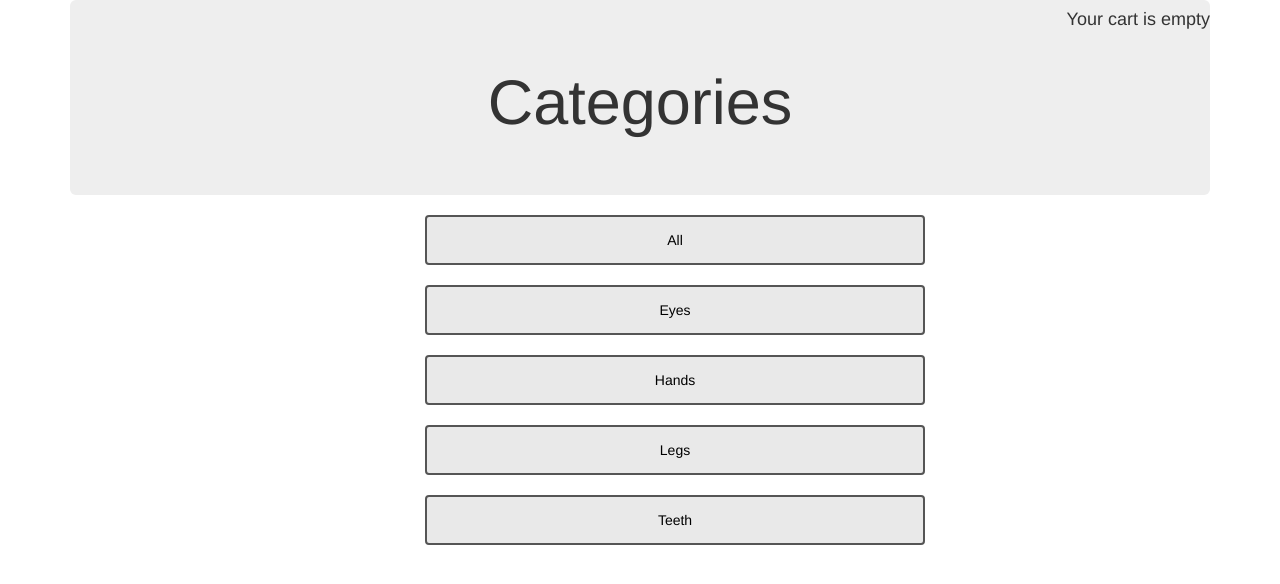
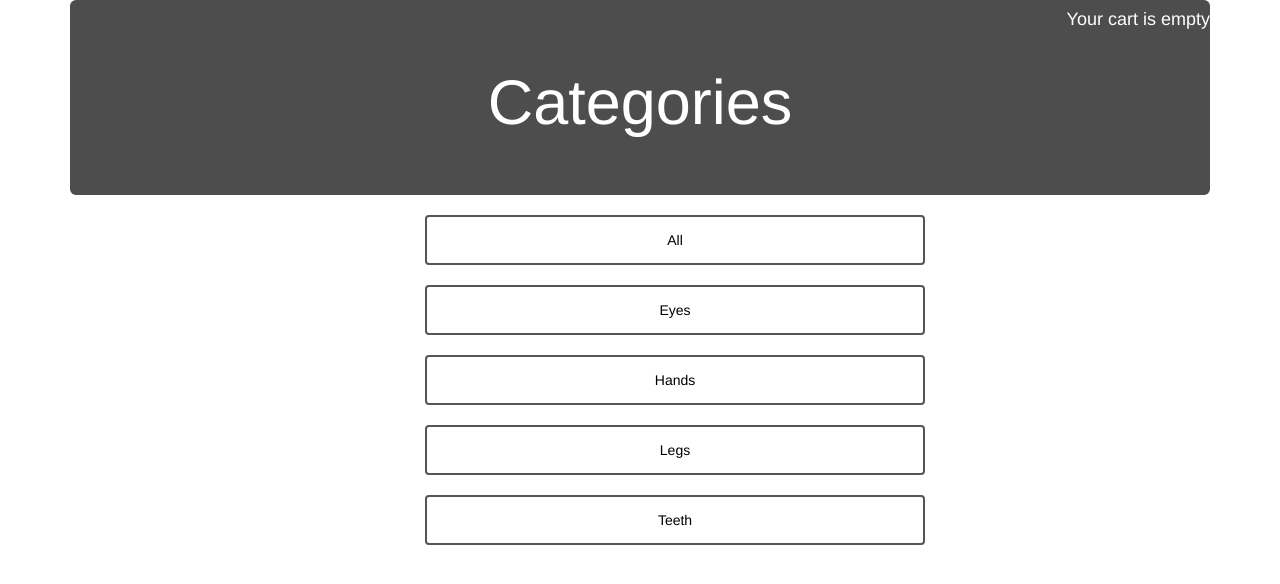
Before and after one commit to Sreejeeth/newdbms, a Django app: template mysite/templates/home.html in a window 1280 px wide. Shown: the part 62-646 px from the top of the page. Run offline with Django 3.2, Linux system fonts and the light colour scheme; the template is opened without the code that fills it: values that come from a table or form of the project are taken from there, others are empty; data comes from the database, SQL or seed files in the repository; both versions use the stored data as it was before the commit; parts of the project's set-up code (start-up, migrations or seed data) failed here and were passed over; some libraries are stand-ins or nearby versions.

Commit message:
changes in design on jumbotron

```diff
--- a/mysite/core/admin.py
+++ b/mysite/core/admin.py
@@ -10,9 +10,9 @@ class CategoryAdmin(admin.ModelAdmin):
 admin.site.register(Category, CategoryAdmin)
 
 class ProductAdmin(admin.ModelAdmin):
-    list_display = ['name', 'slug','category','image','price', 'stock', 'available', 'created', 'updated']
+    list_display = ['name', 'slug','category','image','price', 'available', 'created', 'updated']
     list_filter = ['available','image', 'created', 'updated',]
-    list_editable = ['price', 'stock', 'available']
+    list_editable = ['price', 'available']
     prepopulated_fields = {'slug': ('name',)}
 admin.site.register(Productdb, ProductAdmin)
 
--- a/mysite/core/models.py
+++ b/mysite/core/models.py
@@ -32,7 +32,7 @@ class Productdb(models.Model):
     # image = models.ImageField(upload_to='products/%Y/%m/%d', blank=True)
     description = models.TextField(blank=True)
     price = models.DecimalField(max_digits=10, decimal_places=2)
-    stock = models.PositiveIntegerField()
+
     available = models.BooleanField(default=True)
     created = models.DateTimeField(auto_now_add=True)
     updated = models.DateTimeField(auto_now=True)
--- a/mysite/templates/about.html
+++ b/mysite/templates/about.html
@@ -5,12 +5,12 @@
 
 <style>
 body  {
-	 background-image: url("https://goo.gl/F1D8qC");
-
+	 /*background-image: url("https://encrypted-tbn0.gstatic.com/images?q=tbn:ANd9GcRyOT8WysB43espePIeCI855ga34CBJcTCDX9Mxwsl48r5qN0R7");*/
+	 background-color:
 
 }
 </style>
-<div class="jumbotron"style= "align:center ;text-align :center; border: 5px">
+<div class="jumbotron"style= "align:center ;text-align :center; border: 5px ;background-color:#4d4d4d ; color: white ">
   <h1>About Our Products</h1>
 </div>
 <br>
--- a/mysite/templates/checkout.html
+++ b/mysite/templates/checkout.html
@@ -10,7 +10,7 @@ body  {
     background-color: #ffffff;
 }
 </style>
-<div class="jumbotron " style= "text-align :center">
+<div class="jumbotron " style= "text-align :center ;background-color:#4d4d4d ; color: white">
   <h1>Thanks for shopping with us!</h1>
 </div>
 <br>
--- a/mysite/templates/home.html
+++ b/mysite/templates/home.html
@@ -1,12 +1,7 @@
 {% extends 'base.html' %}
 {% load static %}
 
-	<style>
-body{
-background-image:url("https://goo.gl/F1D8qC");
 
-}
-</style>
 {% block title %}
     {% if category %}{{ category.name }}{% else %}Products{% endif %}
 {% endblock %}
@@ -14,7 +9,7 @@ background-image:url("https://goo.gl/F1D8qC");
 {% block content %}
 <style>
 .button5 {
-    background-color: #E9E9E9;
+    background-color: white;
     color: black;
     border: 2px solid #555555;
 }
@@ -28,16 +23,16 @@ background-image:url("https://goo.gl/F1D8qC");
 <div class="pull-right" >
     {% with total_items=cart|length %}
         {% if cart|length > 0 %}
-            <h4>Your cart:</h4>
+            <h4 style="color:white">Your cart:</h4>
             <a href="{% url "cart:cart_detail" %}">
-                <h4>{{ total_items }} item{{ total_items|pluralize }}, ${{ cart.get_total_price }}</h4>
+                <h4 style="color:white">{{ total_items }} item{{ total_items|pluralize }}, ${{ cart.get_total_price }}</h4>
             </a>
         {% else %}
-            <h4>Your cart is empty</h4>
+            <h4 style="color:white" >Your cart is empty</h4>
         {% endif %}
     {% endwith %}
 </div>
-    <div class ="jumbotron" style= "text-align :center ; margin :0 auto">
+    <div class ="jumbotron" style= "text-align :center ; margin :0 auto ;background-color:#4d4d4d ; color: white">
         <h1>Categories</h1>
       </div>
        <div class="container" style= "text-align :center ; margin :0 auto">
```
Also changed, not shown: mysite/templates/list.html (+4 -4 lines), db.sqlite3, mysite/core/migrations/0023_auto_20171108_2044.py (added).
